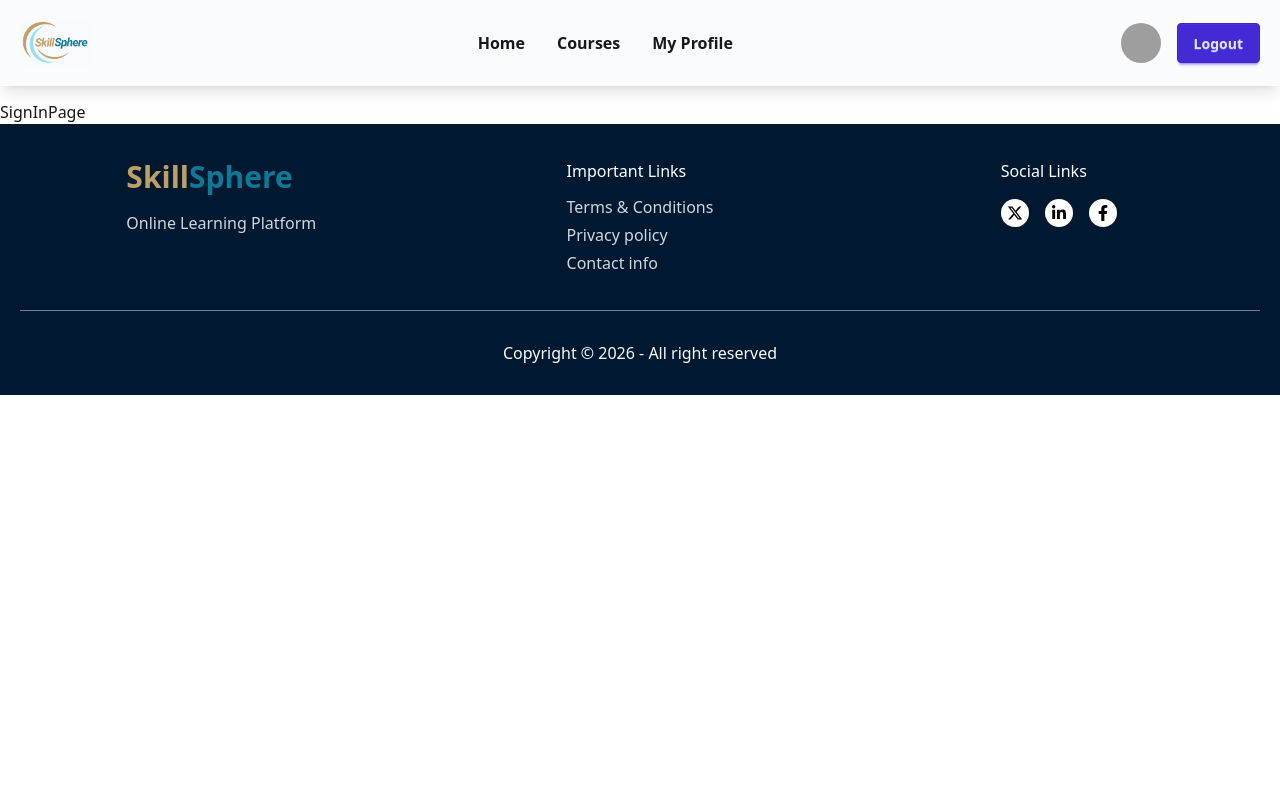
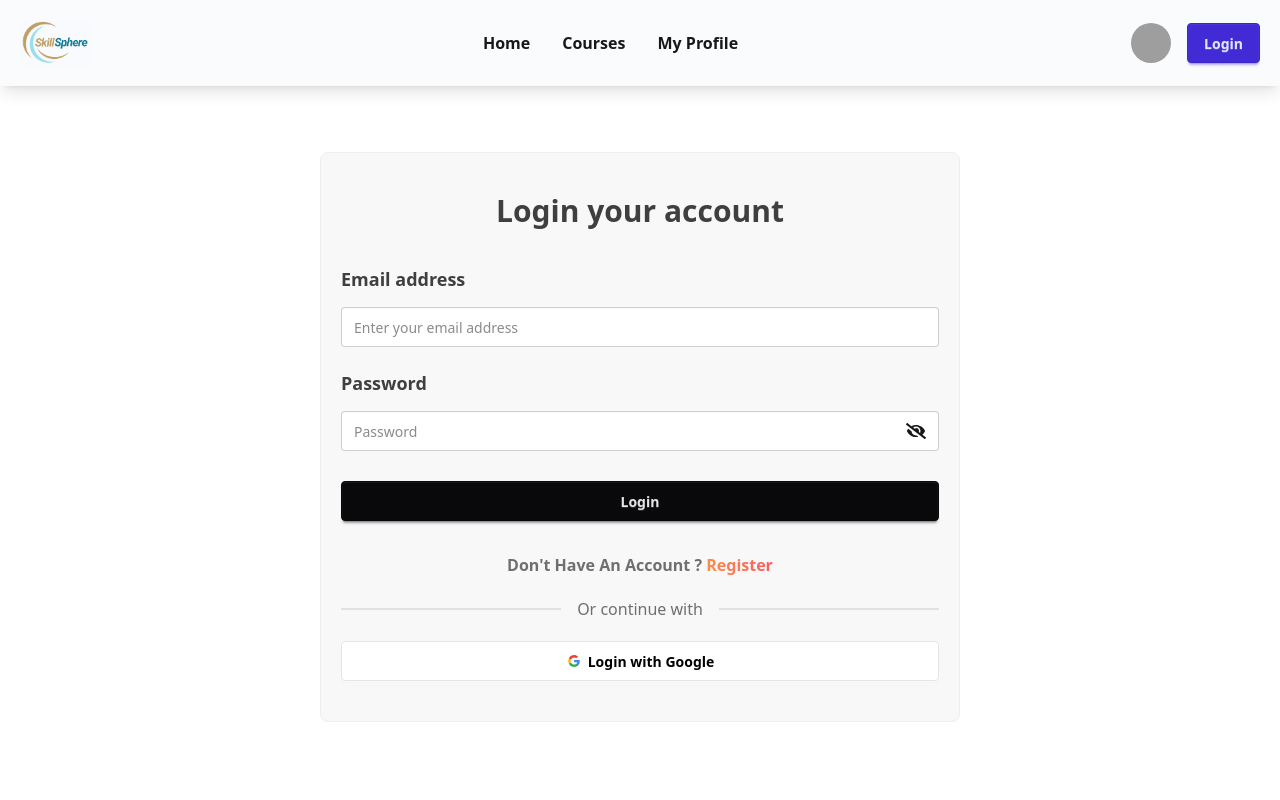
Before and after one commit to nayon-kumar/skill-sphere, a Next.js app: page /auth/signin in a window 1280 px wide. Shown: the top 800 px of the page. Built offline with nearby package versions, Linux system fonts and the light colour scheme; grey boxes are pictures that could not be loaded.

Commit message:
Login page designed

```diff
--- a/package.json
+++ b/package.json
@@ -12,6 +12,7 @@
     "next": "16.2.4",
     "react": "19.2.4",
     "react-dom": "19.2.4",
+    "react-hook-form": "^7.74.0",
     "react-icons": "^5.6.0"
   },
   "devDependencies": {
--- a/src/app/auth/signin/page.jsx
+++ b/src/app/auth/signin/page.jsx
@@ -1,10 +1,142 @@
-import React from "react";
+"use client";
+
+import MyContainer from "@/components/MyContainer/MyContainer";
+import Link from "next/link";
+import { useState } from "react";
+import { useForm } from "react-hook-form";
+import { FaEye, FaEyeSlash } from "react-icons/fa";
 
 const SignInPage = () => {
+  const [isShowPass, setIsShowPass] = useState(false);
+  const {
+    register,
+    handleSubmit,
+    formState: { errors },
+  } = useForm();
+
+  const handleLogin = async (data) => {
+    // const { data: newData, error } = await authClient.signIn.email({
+    //   email: data.email,
+    //   password: data.password,
+    //   rememberMe: true,
+    //   callbackURL: "/",
+    // });
+    // if (error) {
+    //   toast.error(error.message, { position: "bottom-center" });
+    // } else {
+    //   toast.success("Sign in successfully!", { position: "bottom-center" });
+    // }
+  };
+
+  const handleGoogleSignIn = () => {};
+
   return (
-    <div className="pt-25">
-      <p>SignInPage</p>
-    </div>
+    <MyContainer className="pt-38 pb-20">
+      <div className="bg-base-200 border-base-300 rounded-box  border px-5 py-10 max-w-160 mx-auto">
+        <h3 className="font-semibold text-2xl md:text-3xl text-[#403F3F] text-center">
+          Login your account
+        </h3>
+        <form onSubmit={handleSubmit(handleLogin)}>
+          <fieldset className="fieldset ">
+            <label className="label font-semibold text-lg text-[#403F3F] mt-8">
+              Email address
+            </label>
+            <input
+              {...register("email", {
+                required: "Email field is required",
+                pattern: {
+                  value: /^[^\s@]+@[^\s@]+\.[^\s@]+$/,
+                  message: "Please enter a valid email address",
+                },
+              })}
+              type="text"
+              className="input w-full mt-2"
+              placeholder="Enter your email address"
+            />
+            {errors.email && (
+              <p className="text-red-500">{errors.email.message}</p>
+            )}
+
+            <label className="label font-semibold text-lg mt-4 text-[#403F3F]">
+              Password
+            </label>
+            <div className="mt-2">
+              <div className="input w-full">
+                <input
+                  {...register("password", {
+                    required: "Password field is required",
+                    minLength: {
+                      value: 8,
+                      message: "Password must be at least 8 characters",
+                    },
+                  })}
+                  type={isShowPass ? "text" : "password"}
+                  placeholder="Password"
+                />
+
+                <span
+                  onClick={() => setIsShowPass(!isShowPass)}
+                  className="cursor-pointer"
+                >
+                  {isShowPass ? <FaEye size={20} /> : <FaEyeSlash size={20} />}
+                </span>
+              </div>
+            </div>
+            {errors.password && (
+              <p className="text-red-500">{errors.password.message}</p>
+            )}
+
+            <button type="submit" className="btn btn-neutral mt-6">
+              Login
+            </button>
+          </fieldset>
+        </form>
+        <p className="text-center font-semibold text-[#706F6F] mt-7">
+          Don't Have An Account ?{" "}
+          <Link
+            href="/auth/signup"
+            className="bg-linear-to-r from-[#FF8C47] to-[#F75B5F] text-transparent bg-clip-text"
+          >
+            Register
+          </Link>
+        </p>
+        <div className="divider text-[#706F6F] my-6">Or continue with</div>
+        {/* Google */}
+        <button
+          onClick={handleGoogleSignIn}
+          className="btn bg-white text-black border-[#e5e5e5] w-full"
+        >
+          <svg
+            aria-label="Google logo"
+            width="16"
+            height="16"
+            xmlns="http://www.w3.org/2000/svg"
+            viewBox="0 0 512 512"
+          >
+            <g>
+              <path d="m0 0H512V512H0" fill="#fff"></path>
+              <path
+                fill="#34a853"
+                d="M153 292c30 82 118 95 171 60h62v48A192 192 0 0190 341"
+              ></path>
+              <path
+                fill="#4285f4"
+                d="m386 400a140 175 0 0053-179H260v74h102q-7 37-38 57"
+              ></path>
+              <path
+                fill="#fbbc02"
+                d="m90 341a208 200 0 010-171l63 49q-12 37 0 73"
+              ></path>
+              <path
+                fill="#ea4335"
+                d="m153 219c22-69 116-109 179-50l55-54c-78-75-230-72-297 55"
+              ></path>
+            </g>
+          </svg>
+          Login with Google
+        </button>
+      </div>
+    </MyContainer>
   );
 };
 
--- a/src/app/details/[id]/page.jsx
+++ b/src/app/details/[id]/page.jsx
@@ -14,7 +14,7 @@ const CourseDetailsPage = async ({ params }) => {
   const allData = await getData();
   const course = allData.find((singleData) => singleData.id == id);
   return (
-    <MyContainer className="pt-40 pb-20">
+    <MyContainer className="pt-38 pb-20">
       <div className="rounded-2xl shadow-xl p-5 border-2 border-gray-300">
         {/* Top Section */}
         <div className="grid md:grid-cols-2 items-center gap-6">
--- a/src/components/Navbar/Navbar.jsx
+++ b/src/components/Navbar/Navbar.jsx
@@ -35,7 +35,10 @@ const Navbar = () => {
                 />
               </div>
             </div>
-            <div className="btn btn-primary">Logout</div>
+            {/* <div className="btn btn-primary">Logout</div> */}
+            <Link href="/auth/signin" className="btn btn-primary">
+              Login
+            </Link>
           </div>
         </div>
       </MyContainer>
```
Also changed, not shown: 1 other file (tests, documents, lock files or other folders).
